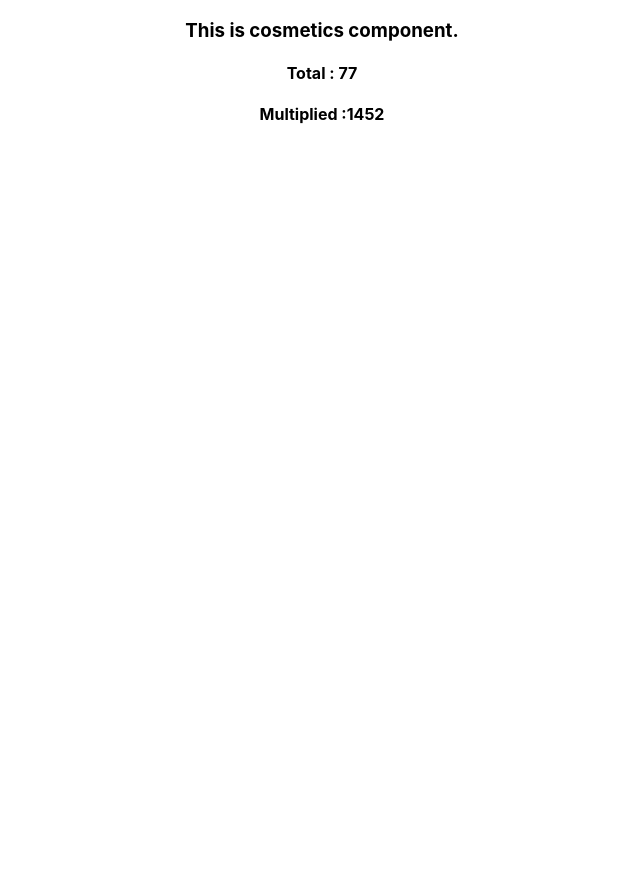
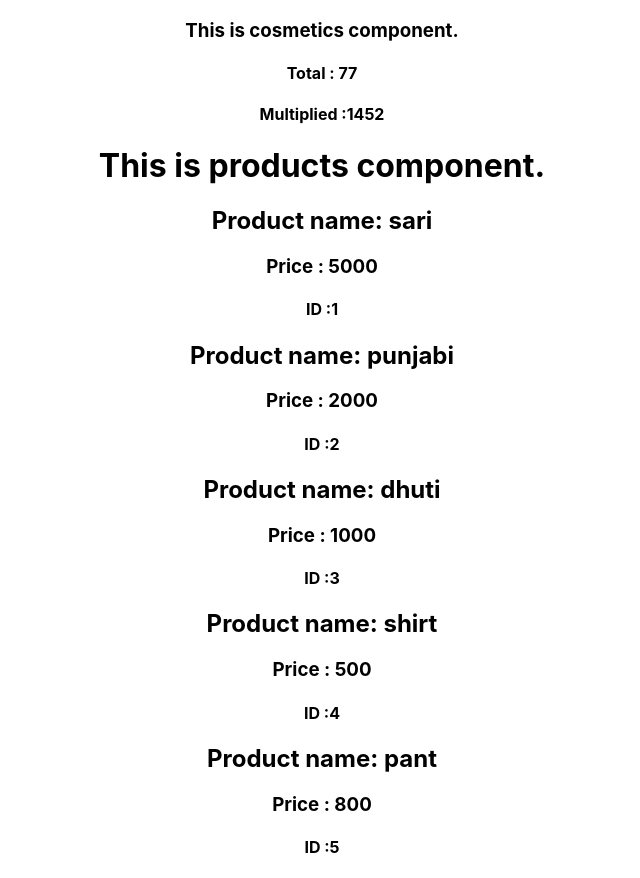
Before and after one commit to Sobuj54/module-49.5-Modules-and-Data-storage-Integration, a React (Create React App) app: page / in a window 1280 px wide. Shown: the whole page, without its empty margins (318-958 px from the left). Before the commit the page ends 800 px from the top, so only its background shows below. Built offline with nearby package versions, Linux system fonts and the light colour scheme.

Commit message:
created my own data and send it via props and displayed data

```diff
--- a/src/Components/Cosmetics/Cosmetics.js
+++ b/src/Components/Cosmetics/Cosmetics.js
@@ -1,5 +1,6 @@
 import React from "react";
 import { add, multi } from "../Utilities/Utilities";
+import Products from "../Products/Products";
 
 const Cosmetics = () => {
   const first = 44;
@@ -11,6 +12,7 @@ const Cosmetics = () => {
       <h3>This is cosmetics component.</h3>
       <h4>Total : {total}</h4>
       <h4>Multiplied :{multiply}</h4>
+      <Products></Products>
     </div>
   );
 };
--- /dev/null
+++ b/src/Components/Product/Product.js
@@ -0,0 +1,14 @@
+import React from "react";
+
+const Product = (props) => {
+  const { id, name, price } = props.product;
+  return (
+    <div>
+      <h2>Product name: {name}</h2>
+      <h3>Price : {price}</h3>
+      <h4>ID :{id}</h4>
+    </div>
+  );
+};
+
+export default Product;
--- /dev/null
+++ b/src/Components/Products/Products.js
@@ -0,0 +1,22 @@
+import React from "react";
+import Product from "../Product/Product";
+
+const Products = () => {
+  const products = [
+    { id: 1, name: "sari", price: 5000 },
+    { id: 2, name: "punjabi", price: 2000 },
+    { id: 3, name: "dhuti", price: 1000 },
+    { id: 4, name: "shirt", price: 500 },
+    { id: 5, name: "pant", price: 800 },
+  ];
+  return (
+    <div>
+      <h1>This is products component.</h1>
+      {products.map((product) => (
+        <Product product={product} key={product.id}></Product>
+      ))}
+    </div>
+  );
+};
+
+export default Products;
```
